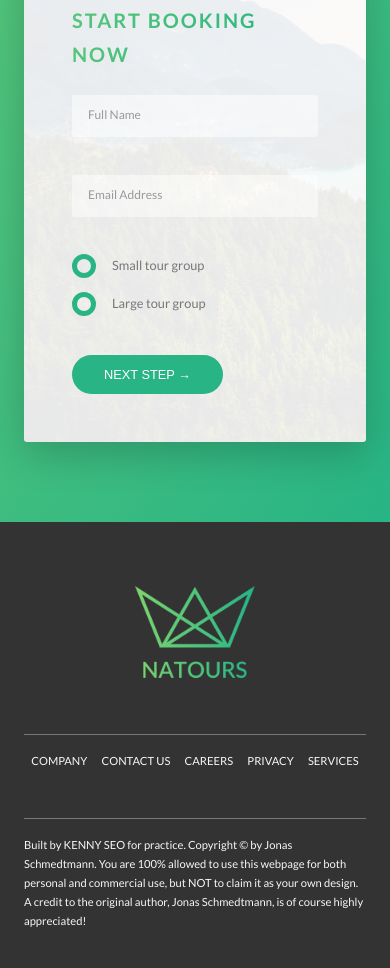
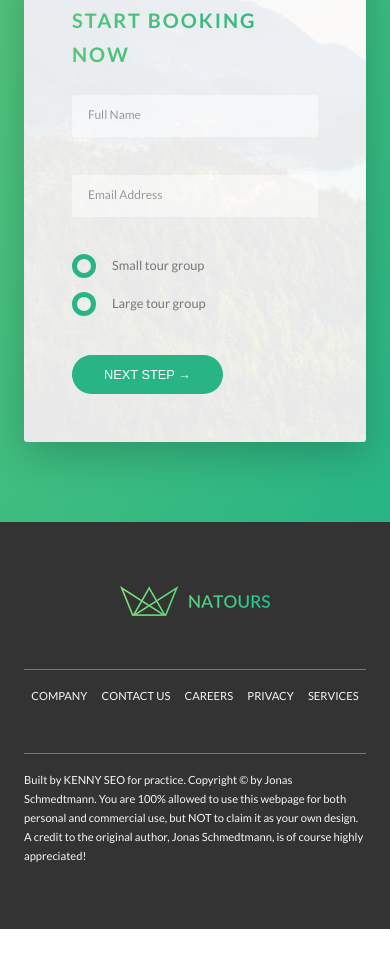
Before and after one commit to seokenny/natours, a website: page index.html in a window 390 px wide. Shown: the part 5998-6966 px from the top of the page. After the commit the page ends 6927 px from the top, so only its background shows below. Drawn offline with Linux system fonts and the light colour scheme.

Commit message:
Image Direction Switching
1x and 2x represent the pixels
media="" is the media query for when you want this to happen.

```diff
--- a/index.html
+++ b/index.html
@@ -318,7 +318,12 @@
 
         <footer class="footer">
             <div class="footer__logo-box">
-                <img src="img/logo-green-2x.png" alt="Full logo" class="footer__logo">
+                <!--Resolution Switching-->
+                <picture class="footer__logo">
+                    <source srcset="img/logo-green-small-1x.png 1x, img/logo-green-small-2x.png 2x" media="(max-width: 37.5em)">
+                        <!--Density Switching-->
+                        <img srcset="img/logo-green-1x.png 1x, img/logo-green-2x.png 2x" alt="Full logo">
+                </picture>
             </div>
             <div class="row">
                 <div class="col-1-of-2">
```
